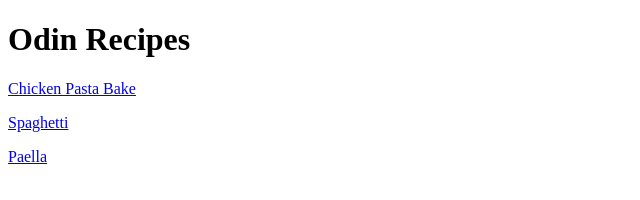
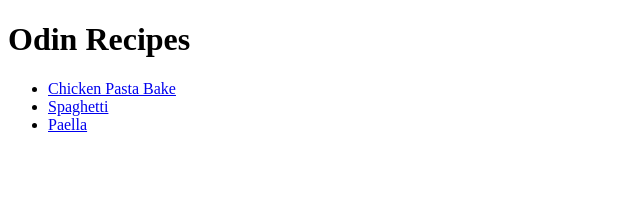
Before and after one commit to JuzzR/odin-recipes, a plain HTML site: page index.html in a window 1280 px wide. Shown: the whole page, without its empty margins (0-640 px from the left). Drawn offline with Linux system fonts and the light colour scheme.

Commit message:
Finish spaghetti recipe and update index

```diff
--- a/index.html
+++ b/index.html
@@ -6,8 +6,10 @@
 </head>
 <body>
     <h1>Odin Recipes</h1>
-    <p><a href="recipes/chickenPB.html">Chicken Pasta Bake</a></p>
-    <p></p><a href="recipes/spaghetti.html">Spaghetti</a></p>
-    <p><a href="recipes/paella.html">Paella</a></p>
+    <p><ul>
+        <li><a href="recipes/chickenPB.html">Chicken Pasta Bake</a></li>
+        <li><a href="recipes/spaghetti.html">Spaghetti</a></li>
+        <li><a href="recipes/paella.html">Paella</a></li>
+    </ul></p>
 </body>
 </html>
```
Also changed, not shown: recipes/spaghetti.html (+6 -2 lines).
